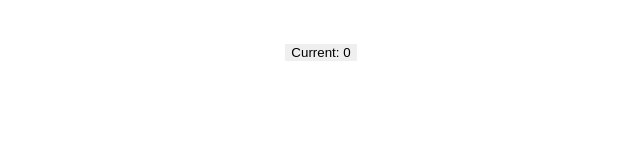
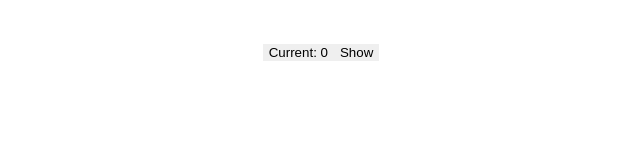
Before and after one commit to RomanSoltan/react-conspect, a React (Vite) app in the folder module_2/lesson-3/: page / in a window 1280 px wide. Shown: the top 160 px of the page, without its empty margins (319-959 px from the left). Built offline with nearby package versions, Linux system fonts and the light colour scheme; the HTML template or start-up script is replaced by a standard one.

Commit message:
dekilka staniv

```diff
--- a/module_2/lesson-3/src/App.jsx
+++ b/module_2/lesson-3/src/App.jsx
@@ -3,21 +3,38 @@ import { useState } from 'react';
 import './App.css';
 
 const App = () => {
-  // Реактивність
-  // let clicks = 0;
+  //Декілька станів
+
   const [clicks, setClicks] = useState(0);
+  const [isOpen, setIsOpen] = useState(false);
 
   const handleClick = () => {
-    // clicks = clicks + 1;
     setClicks(clicks + 1);
   };
 
-  return <button onClick={handleClick}>Current: {clicks}</button>;
+  const handleToggle = () => {
+    setIsOpen(!isOpen);
+  };
 
+  return (
+    <>
+      <button onClick={handleClick}>Current: {clicks}</button>
+      <button onClick={handleToggle}>{isOpen ? 'Hide' : 'Show'}</button>
+      {isOpen && <p>Now you can see me!</p>}
+    </>
+  );
+
+  // ====================
+  // // Реактивність
+  // // let clicks = 0;
+  // const [clicks, setClicks] = useState(0);
+  // const handleClick = () => {
+  //   // clicks = clicks + 1;
+  //   setClicks(clicks + 1);
+  // };
+  // return <button onClick={handleClick}>Current: {clicks}</button>;
   // =======================
-
   // // Об'єкт події
-
   // const handleClick = evt => {
   //   console.log(evt);
   // };
@@ -27,16 +44,13 @@ const App = () => {
   //     <button onClick={evt => console.log(evt)}>Second button</button>
   //   </>
   // );
-
   // ====================
-
   // =============================
   // Обробка подій
   // const handleClick = () => {
   //   alert('I am a button');
   // };
   // return <button onClick={handleClick}>Click me!</button>;
-
   // // інший спосіб
   // // return <button onClick={() => alert("I'm a button!")}>Click me!</button>;
 };
```
